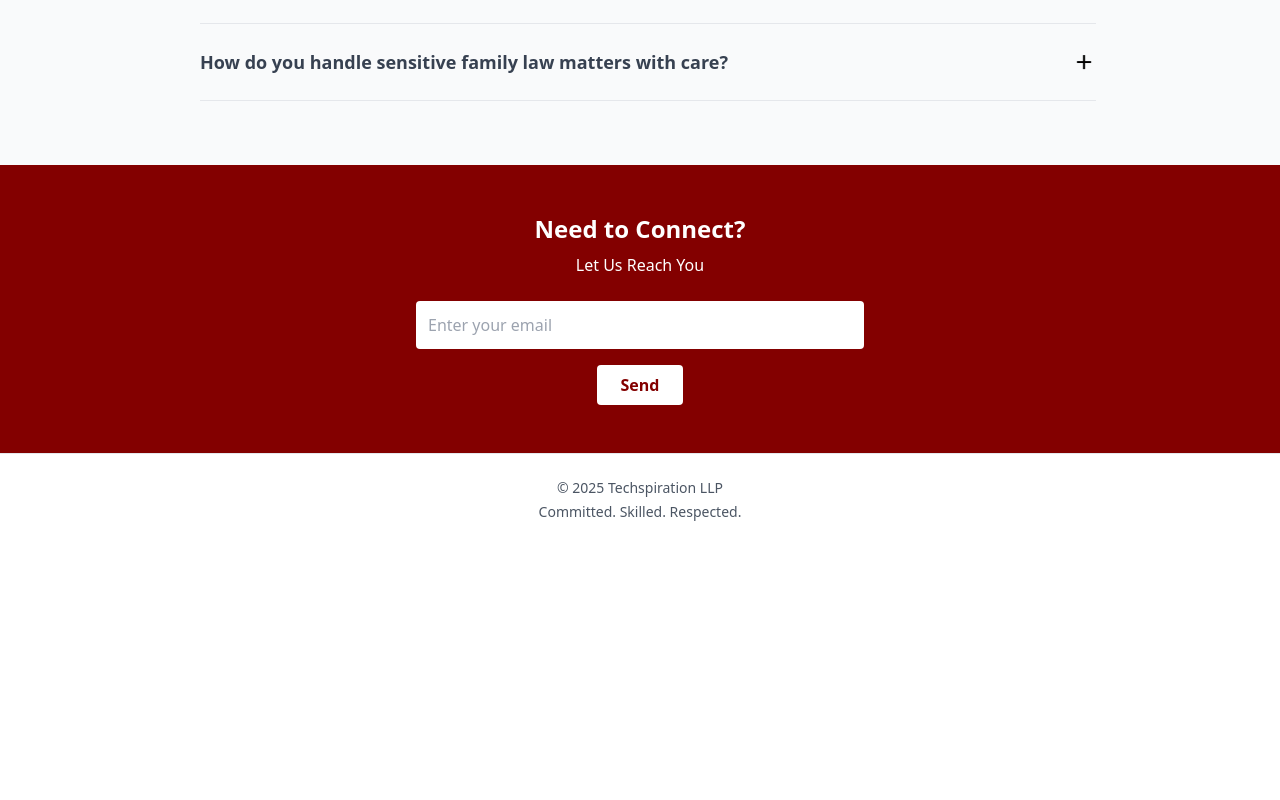
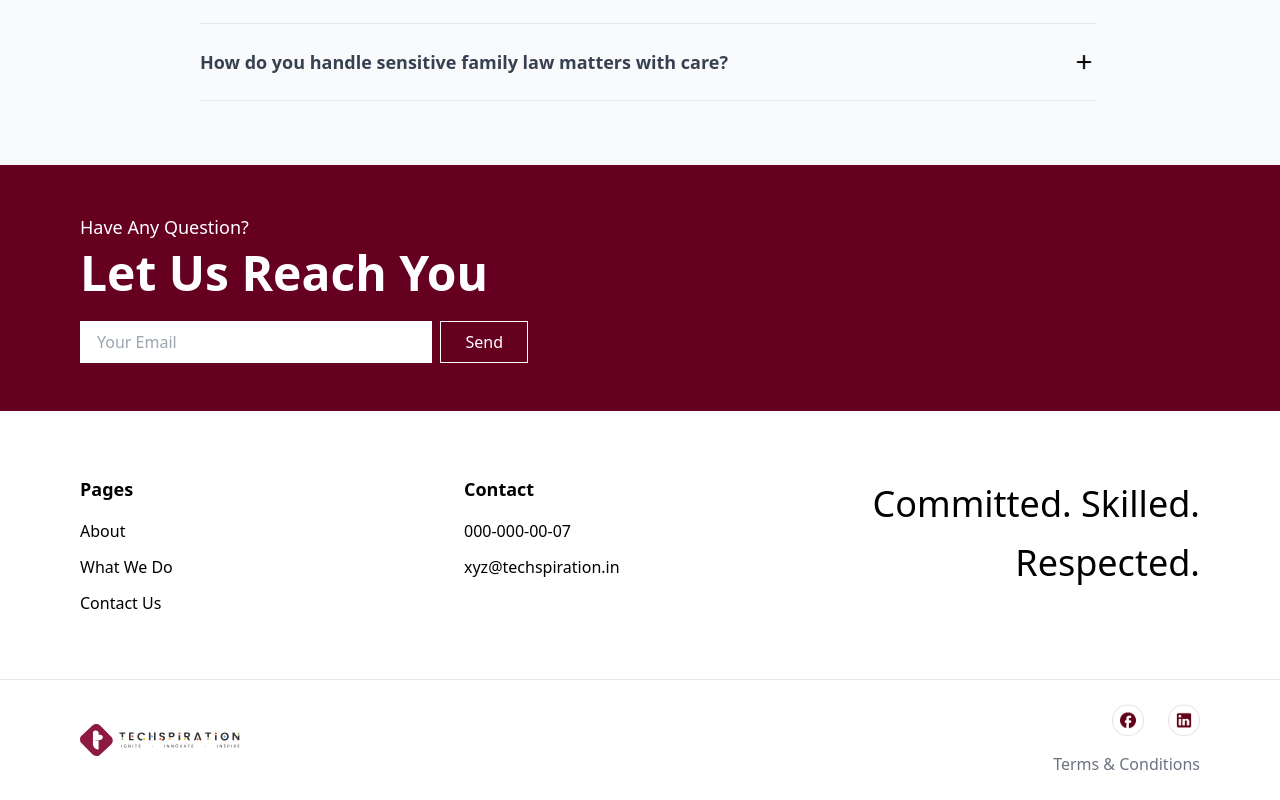
Before and after one commit to abhinand2511/techweb, a React (Vite) app in the folder frontend/: page / in a window 1280 px wide. Shown: the part 2710-3510 px from the top of the page. Before the commit the page ends 3256 px from the top, so only its background shows below. Built offline with nearby package versions, Linux system fonts and the light colour scheme.

Commit message:
final push

```diff
--- a/frontend/src/App.jsx
+++ b/frontend/src/App.jsx
@@ -1,12 +1,14 @@
 import React from 'react'
 import Navbar from './components/Navbar'
 import WhatWeDo from './components/WhatWeDo'
+import Footer from './components/Footer'
 
 const App = () => {
   return (
     <div>
       <Navbar/>
       <WhatWeDo/>
+      <Footer/>
     </div>
   )
 }
--- /dev/null
+++ b/frontend/src/components/Footer.jsx
@@ -0,0 +1,87 @@
+import React from "react";
+import logo from "../assets/techspi-logo.svg";
+import fb from "../assets/fb.png";
+import ing from "../assets/in.png";
+
+const Footer = () => {
+  return (
+    <footer className="bg-white text-black font-sans">
+      {/* Top Section */}
+      <div className="bg-[#660021] text-white px-6 py-12 md:px-20">
+        <h4 className="text-base md:text-lg mb-2">Have Any Question?</h4>
+        <h2 className="text-3xl md:text-5xl font-semibold mb-6">Let Us Reach You</h2>
+        <div className="flex flex-col sm:flex-row sm:max-w-md">
+          <input
+            type="email"
+            placeholder="Your Email"
+            className="px-4 py-2 text-black w-full border border-white outline-none text-base"
+          />
+          <button className="mt-2 sm:mt-0 sm:ml-2 px-6 py-2 bg-[#660021] border border-white text-white hover:bg-white hover:text-[#660021] transition-all text-base">
+            Send
+          </button>
+        </div>
+      </div>
+
+      {/* Middle Section */}
+      <div className="px-6 md:px-20 py-16 grid grid-cols-1 md:grid-cols-3 gap-8 items-start">
+        {/* Pages */}
+        <div>
+          <h4 className="font-semibold mb-4 text-lg">Pages</h4>
+          <ul className="space-y-3 text-base">
+            <li>
+              <a href="#about" className="hover:underline hover:text-[#660021] transition">
+                About
+              </a>
+            </li>
+            <li>
+              <a href="#whatwedo" className="hover:underline hover:text-[#660021] transition">
+                What We Do
+              </a>
+            </li>
+            <li>
+              <a href="#contact" className="hover:underline hover:text-[#660021] transition">
+                Contact Us
+              </a>
+            </li>
+          </ul>
+        </div>
+
+        {/* Contact */}
+        <div>
+          <h4 className="font-semibold mb-4 text-lg">Contact</h4>
+          <ul className="space-y-3 text-base">
+            <li>000-000-00-07</li>
+            <li>xyz@techspiration.in</li>
+          </ul>
+        </div>
+
+        {/* Statement */}
+        <div className="text-4xl text-right">
+          <p className="text-4xl font-medium leading-relaxed">
+            Committed. Skilled. <br />
+            Respected.
+          </p>
+        </div>
+      </div>
+
+      {/* Bottom Bar */}
+      <div className="border-t border-gray-200 px-6 md:px-20 py-6 grid grid-cols-1 md:grid-cols-2 gap-4">
+        {/* Logo Section */}
+        <div className="flex items-center md:justify-start justify-center">
+          <img src={logo} alt="Techspiration Logo" className="w-40 h-auto" />
+        </div>
+
+        {/* Social and Terms Section */}
+        <div className="flex flex-col items-center md:items-end space-y-4">
+          <div className="flex space-x-6">
+            <img src={fb} alt="Facebook" className="w-8 h-8 hover:opacity-70 cursor-pointer" />
+            <img src={ing} alt="LinkedIn" className="w-8 h-8 hover:opacity-70 cursor-pointer" />
+          </div>
+          <span className="text-gray-500 text-base">Terms & Conditions</span>
+        </div>
+      </div>
+    </footer>
+  );
+};
+
+export default Footer;
--- a/frontend/src/components/WhatWeDo.jsx
+++ b/frontend/src/components/WhatWeDo.jsx
@@ -1,7 +1,6 @@
 import React from "react";
 import logo from "../assets/whatwedo.jpg";
 import plus from "../assets/plus.png";
-
 
 const WhatWeDo = () => {
   return (
@@ -159,9 +158,13 @@ const WhatWeDo = () => {
           <h2 className="text-3xl font-bold mb-4 text-left text-gray-800">
             Frequently Asked Questions
           </h2>
-    <div className="space-y-0"> {/* Changed from space-y-4 to remove extra spacing between items */}
+          <div className="space-y-0">
+            {" "}
+            {/* Changed from space-y-4 to remove extra spacing between items */}
             {/* FAQ Item 1 */}
-      <details className="group border-b border-gray-200 py-6"> {/* Added border-b */}
+            <details className="group border-b border-gray-200 py-6">
+              {" "}
+              {/* Added border-b */}
               <summary className="flex justify-between items-center cursor-pointer list-none">
                 <h3 className="font-semibold text-lg text-gray-700">
                   How do you protect client rights?
@@ -178,9 +181,10 @@ const WhatWeDo = () => {
                 diligently safeguarding their rights.
               </p>
             </details>
-
             {/* FAQ Item 2 */}
-      <details className="group border-b border-gray-200 py-6"> {/* Added border-b, removed pt-10 */}
+            <details className="group border-b border-gray-200 py-6">
+              {" "}
+              {/* Added border-b, removed pt-10 */}
               <summary className="flex justify-between items-center cursor-pointer list-none">
                 <h3 className="font-semibold text-lg text-gray-700">
                   What are your achievements in handling legal matters?
@@ -197,9 +201,10 @@ const WhatWeDo = () => {
                 rights, providing them with a competitive advantage.
               </p>
             </details>
-
             {/* FAQ Item 3 */}
-      <details className="group border-b border-gray-200 py-6"> {/* Added border-b */}
+            <details className="group border-b border-gray-200 py-6">
+              {" "}
+              {/* Added border-b */}
               <summary className="flex justify-between items-center cursor-pointer list-none">
                 <h3 className="font-semibold text-lg text-gray-700">
                   How do you handle sensitive family law matters with care?
@@ -212,37 +217,13 @@ const WhatWeDo = () => {
               </summary>
               <p className="mt-4 text-gray-600">
                 We understand the sensitive nature of family law cases. Our
-          compassionate team approaches such matters with empathy and discretion.
+                compassionate team approaches such matters with empathy and
+                discretion.
               </p>
             </details>
           </div>
         </div>
       </section>
-
-      {/* Contact Section */}
-      <section className="bg-[#830000] text-white py-12 px-4 text-center">
-        <h2 className="text-2xl font-semibold mb-2">Need to Connect?</h2>
-        <p className="mb-6">Let Us Reach You</p>
-        <form className="max-w-md mx-auto">
-          <input
-            type="email"
-            placeholder="Enter your email"
-            className="w-full p-3 rounded text-black mb-4"
-          />
-          <button
-            type="submit"
-            className="bg-white text-[#830000] font-semibold py-2 px-6 rounded hover:bg-gray-200"
-          >
-            Send
-          </button>
-        </form>
-      </section>
-
-      {/* Footer */}
-      <footer className="py-6 text-center text-sm bg-white text-gray-600 border-t">
-        <div className="mb-1">© 2025 Techspiration LLP</div>
-        <div>Committed. Skilled. Respected.</div>
-      </footer>
     </div>
   );
 };
```
Also changed, not shown: frontend/src/assets/fb.png (added), frontend/src/assets/in.png (added). Lines whose indentation alone changed are shown as unchanged.
